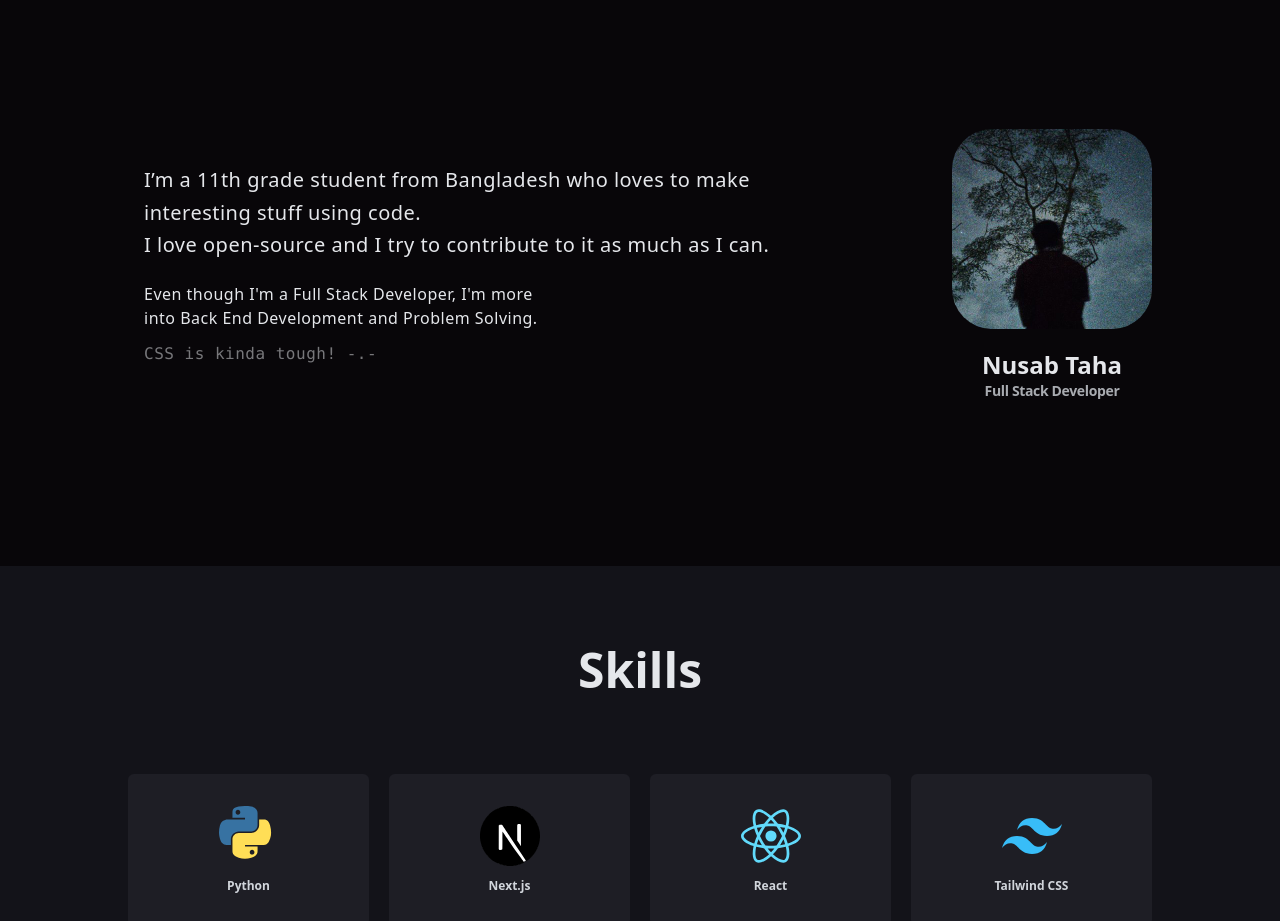
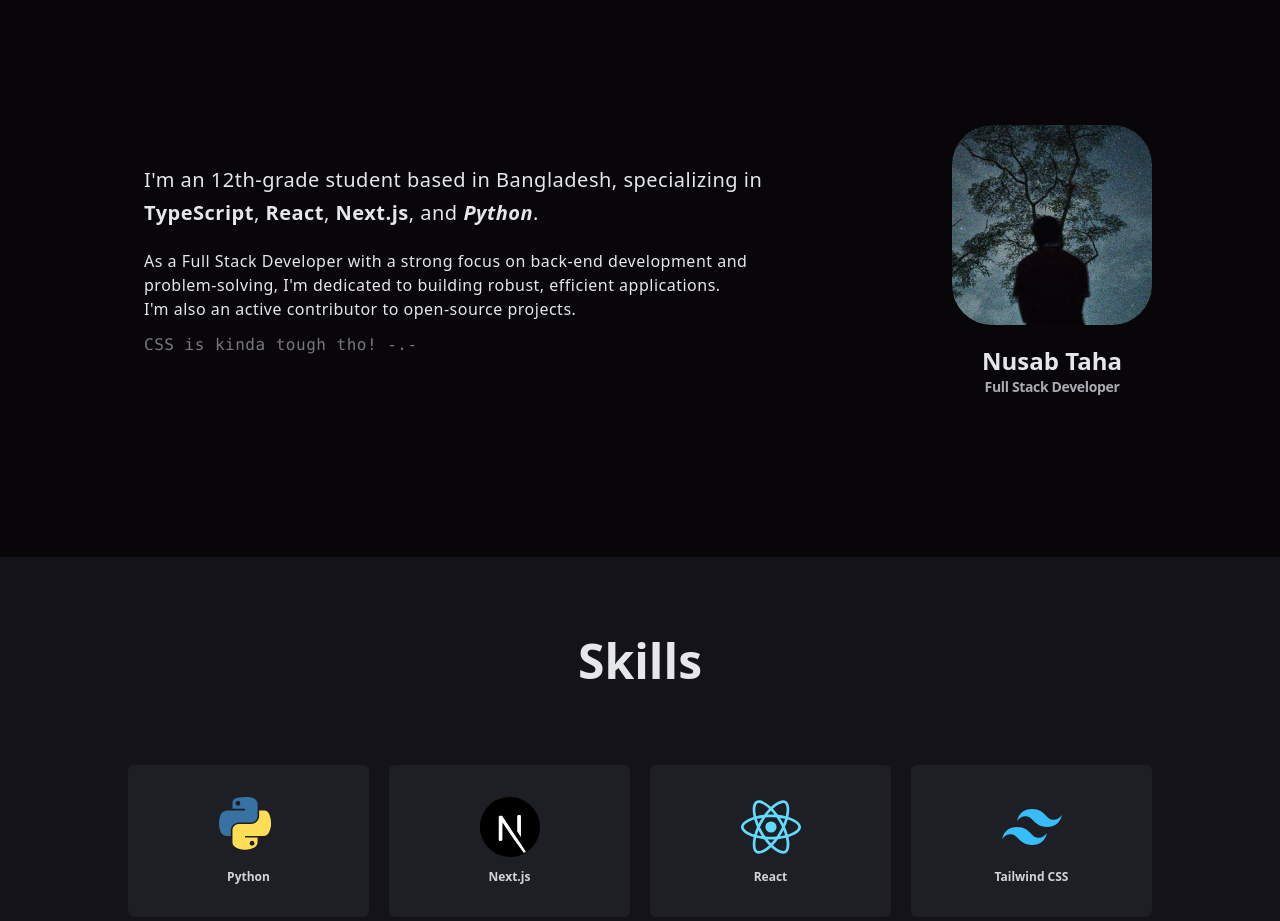
Before and after one commit to Nusab19/Nusab19.github.io, a Next.js app: page / in a window 1280 px wide. Shown: the part 924-1845 px from the top of the page. Built offline with nearby package versions, Linux system fonts and the light colour scheme; a web font is replaced by a local one.

Commit message:
Update About.jsx

```diff
--- a/components/About.jsx
+++ b/components/About.jsx
@@ -10,17 +10,16 @@ const About = () => {
         </header>
         <div className="flex flex-col-reverse items-center justify-center md:flex-row lg:justify-between">
           <span className="px-4 py-10 leading-relaxed tracking-wide md:w-2/3 md:text-xl md:leading-relaxed">
-            I’m a 11th grade student from Bangladesh who loves to make
-            interesting stuff using code.
-            <br />I love open-source and I try to contribute to it as much as I
-            can.
+            I&apos;m an 12th-grade student based in Bangladesh, specializing in <b>TypeScript</b>, <b>React</b>, <b>Next.js</b>, and <b><i>Python</i></b>.
+            <br />
             <span className="mt-5 block text-sm md:text-base">
               <Balancer>
-                Even though I&apos;m a Full Stack Developer, I&apos;m more into
-                Back End Development and Problem Solving.
+                As a Full Stack Developer with a strong focus on back-end development and problem-solving, I&apos;m dedicated to building robust, efficient applications.
+                <br/>
+                I'm also an active contributor to open-source projects.
               </Balancer>
               <span className="mt-3 block font-mono opacity-50">
-                CSS is kinda tough! -.-
+                CSS is kinda tough tho! -.-
               </span>
             </span>
           </span>
```
